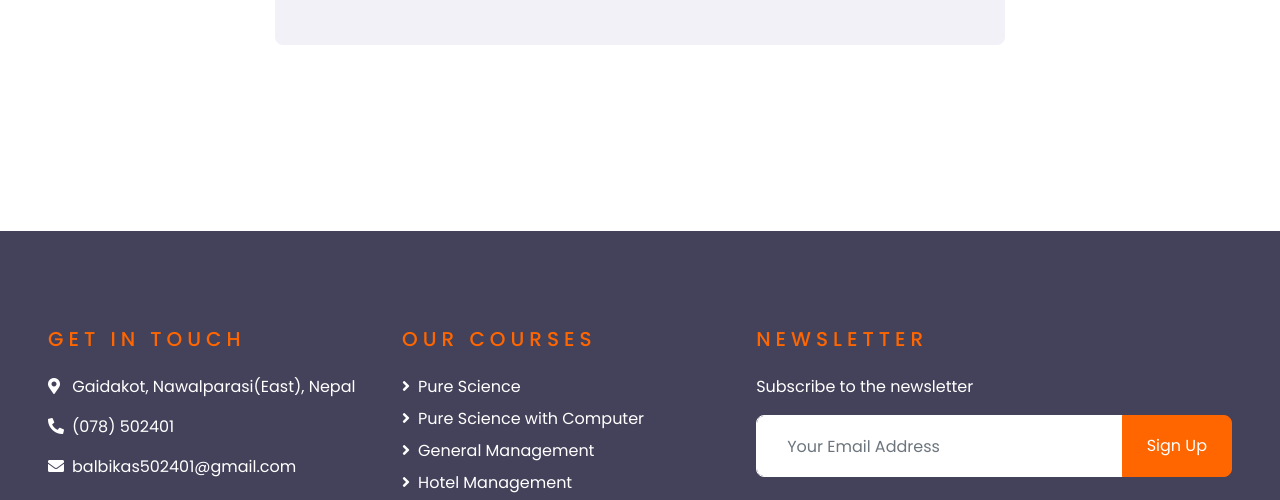
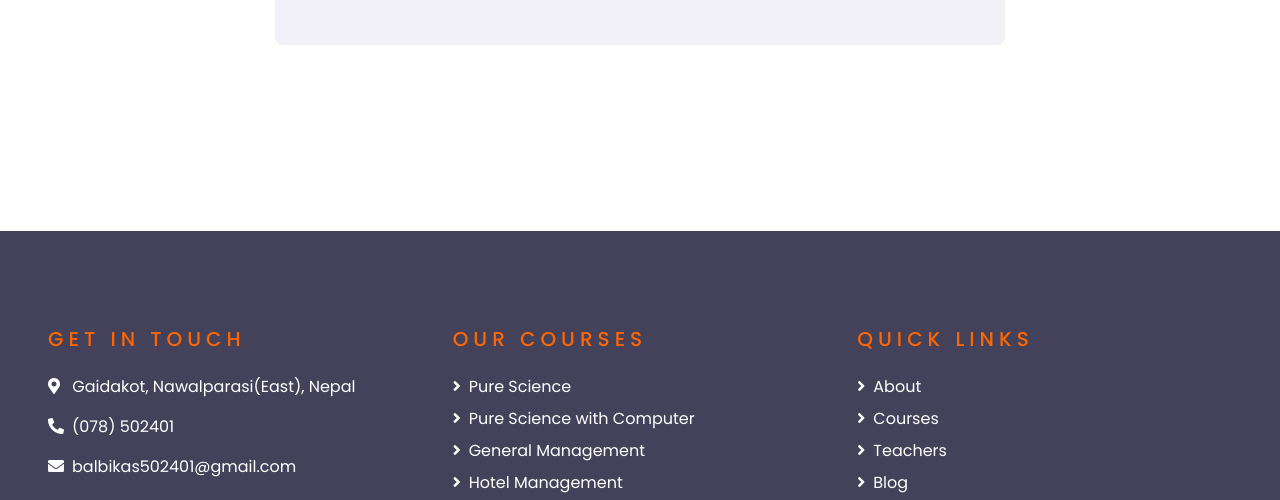
Before and after one commit to sudipsigdel/bbssm, a plain HTML site: page contact.html in a window 1280 px wide. Shown: the part 1278-1778 px from the top of the page. Drawn offline with nearby package versions, Linux system fonts and the light colour scheme.

Commit message:
Contact Updated

```diff
--- a/contact.html
+++ b/contact.html
@@ -260,9 +260,7 @@
       style="margin-top: 90px"
     >
       <div class="row pt-5">
-        <div class="col-lg-7 col-md-12">
-          <div class="row">
-            <div class="col-md-6 mb-5">
+        <div class="col-lg-4 col-md-12 mb-5">
           <h5
             class="text-primary text-uppercase mb-4"
             style="letter-spacing: 5px"
@@ -304,7 +302,8 @@
             ></a>
           </div>
         </div>
-            <div class="col-md-6 mb-5">
+
+        <div class="col-lg-4 col-md-12 mb-5">
           <h5
             class="text-primary text-uppercase mb-4"
             style="letter-spacing: 5px"
@@ -330,28 +329,30 @@
             >
           </div>
         </div>
-          </div>
-        </div>
-        <div class="col-lg-5 col-md-12 mb-5">
+
+        <div class="col-lg-4 col-md-12 mb-5">
           <h5
             class="text-primary text-uppercase mb-4"
             style="letter-spacing: 5px"
           >
-            Newsletter
+            Quick Links
           </h5>
-          <p>Subscribe to the newsletter</p>
-          <div class="w-100">
-            <div class="input-group">
-              <input
-                type="text"
-                class="form-control border-light"
-                style="padding: 30px"
-                placeholder="Your Email Address"
-              />
-              <div class="input-group-append">
-                <button class="btn btn-primary px-4">Sign Up</button>
-              </div>
-            </div>
+          <div class="d-flex flex-column justify-content-start">
+            <a class="text-white mb-2" href="#"
+              ><i class="fa fa-angle-right mr-2"></i>About</a
+            >
+            <a class="text-white mb-2" href="#"
+              ><i class="fa fa-angle-right mr-2"></i>Courses</a
+            >
+            <a class="text-white mb-2" href="#"
+              ><i class="fa fa-angle-right mr-2"></i>Teachers</a
+            >
+            <a class="text-white mb-2" href="#"
+              ><i class="fa fa-angle-right mr-2"></i>Blog</a
+            >
+            <a class="text-white" href="#"
+              ><i class="fa fa-angle-right mr-2"></i>Contact</a
+            >
           </div>
         </div>
       </div>
```
Lines whose indentation alone changed are shown as unchanged.
